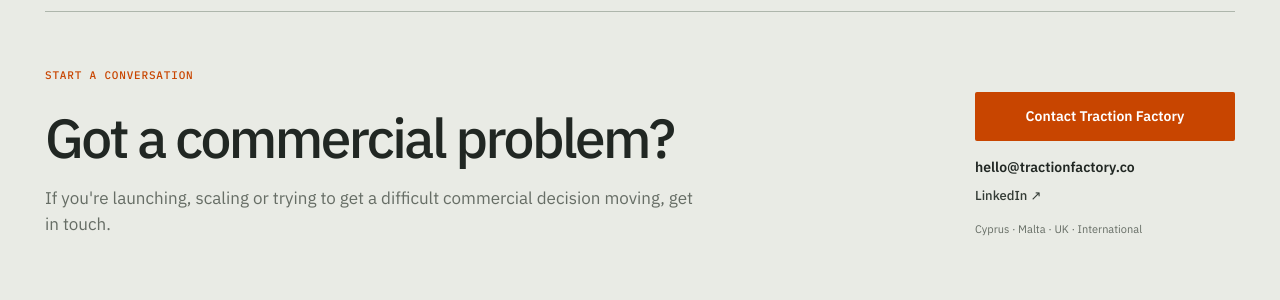
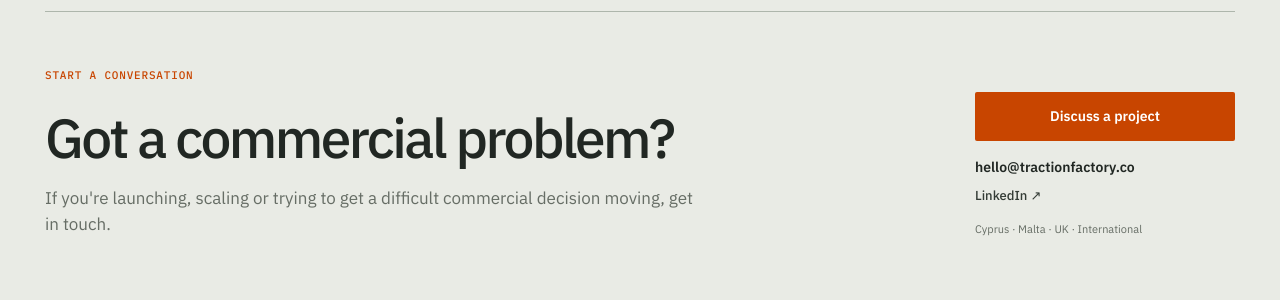
Before and after one commit to thomasrhysjones-hub/traction-factory-site, a Jekyll site: the page built from about/index.html, in a window 1280 px wide and 900 px high, scrolled down 1540 px. Shown: the part 450-750 px from the top of the window. Built offline with Jekyll 4.4.1, drawn with Linux system fonts in a browser that asks for light colours.

Commit message:
Improve homepage proof and route enquiries to dedicated contact experience

```diff
--- a/_layouts/default.html
+++ b/_layouts/default.html
@@ -65,7 +65,7 @@
         <a href="/ai-in-igaming/"{% if page.url == '/ai-in-igaming/' or page.category == 'AI in iGaming' %} aria-current="page"{% endif %}>AI in iGaming</a>
         <a href="/about/"{% if page.url == '/about/' %} aria-current="page"{% endif %}>About</a>
         <a href="/articles/"{% if page.url == '/articles/' or page.layout == 'post' and page.category != 'AI in iGaming' %} aria-current="page"{% endif %}>Articles</a>
-        <a class="nav-cta" href="/#contact">Talk to us</a>
+        <a class="nav-cta" href="/contact/" data-track="contact_intent" data-source="site-nav">Talk to us</a>
       </nav>
       <details class="mobile-menu">
         <summary>Menu <span aria-hidden="true">+</span></summary>
@@ -76,12 +76,13 @@
           <a href="/ai-in-igaming/">AI in iGaming</a>
         <a href="/about/">About</a>
           <a href="/articles/">Articles</a>
-          <a href="/#contact">Talk to us</a>
+          <a href="/contact/" data-track="contact_intent" data-source="mobile-nav">Talk to us</a>
         </nav>
       </details>
     </div>
   </header>
   <main id="top">{{ content }}</main>
+  {% unless page.url == '/contact/' %}
   <section class="section contact-section" id="contact">
     <div class="shell contact-card">
       <div>
@@ -90,13 +91,14 @@
         <p>If you're launching, scaling or trying to get a difficult commercial decision moving, get in touch.</p>
       </div>
       <div class="contact-actions">
-        <a class="button button-primary" href="mailto:hello@tractionfactory.co?subject=Traction%20Factory%20enquiry">Contact Traction Factory</a>
+        <a class="button button-primary" href="/contact/?source=site-footer" data-track="contact_intent" data-source="site-footer">Discuss a project</a>
         <a class="contact-email" href="mailto:hello@tractionfactory.co">hello@tractionfactory.co</a>
         <a class="contact-linkedin" href="https://www.linkedin.com/in/thomasrhysjones/" target="_blank" rel="noopener noreferrer">LinkedIn ↗</a>
         <small>Cyprus · Malta · UK · International</small>
       </div>
     </div>
   </section>
+  {% endunless %}
   <footer>
     <div class="shell footer-inner">
       <a class="footer-brand" href="/"><img src="/traction-factory-logo.png" alt="" width="33" height="33"><span>Traction Factory</span></a>
@@ -106,5 +108,6 @@
     </div>
   </footer>
   <script>document.getElementById('year').textContent = new Date().getFullYear();</script>
+  <script src="/site.js" defer></script>
 </body>
 </html>
```
